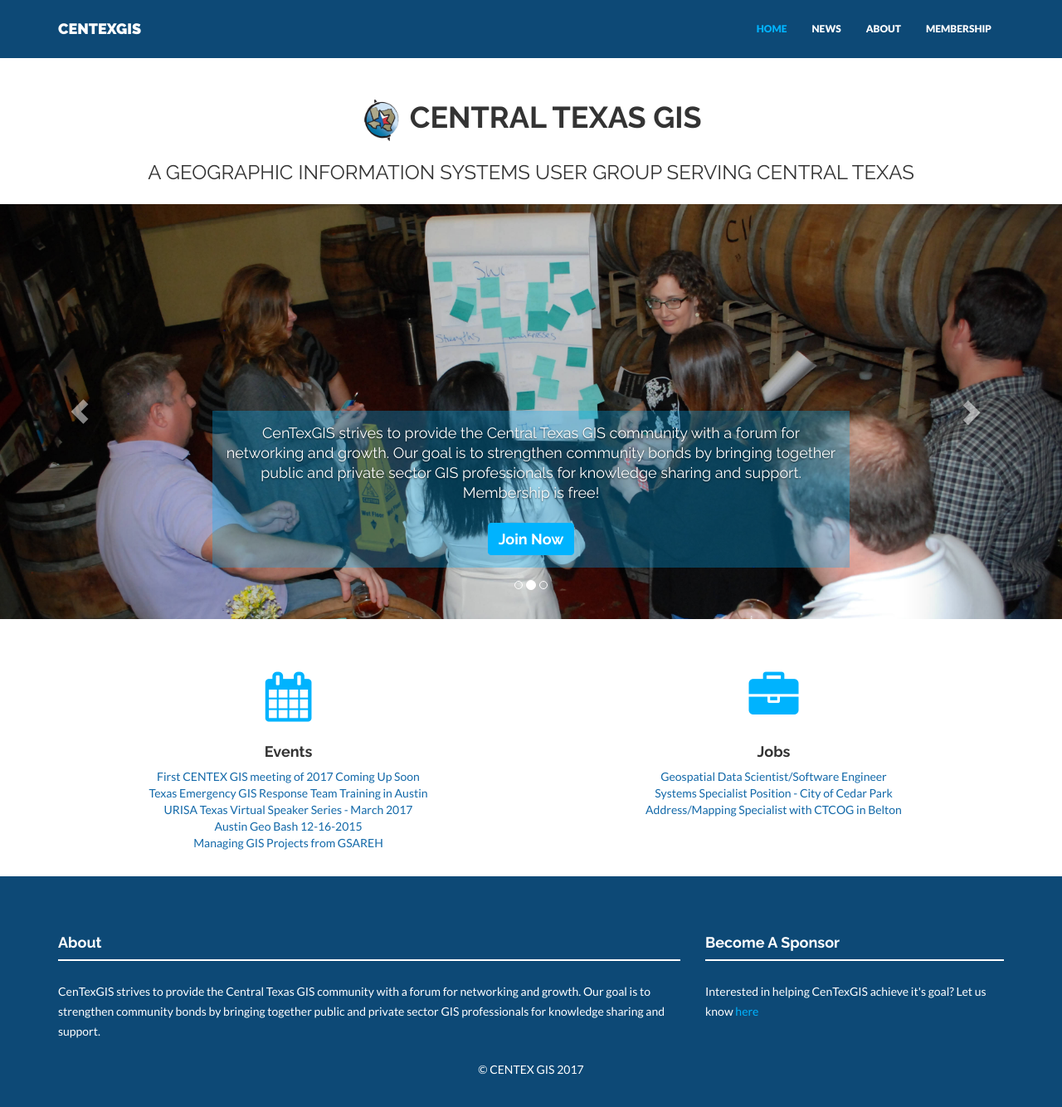
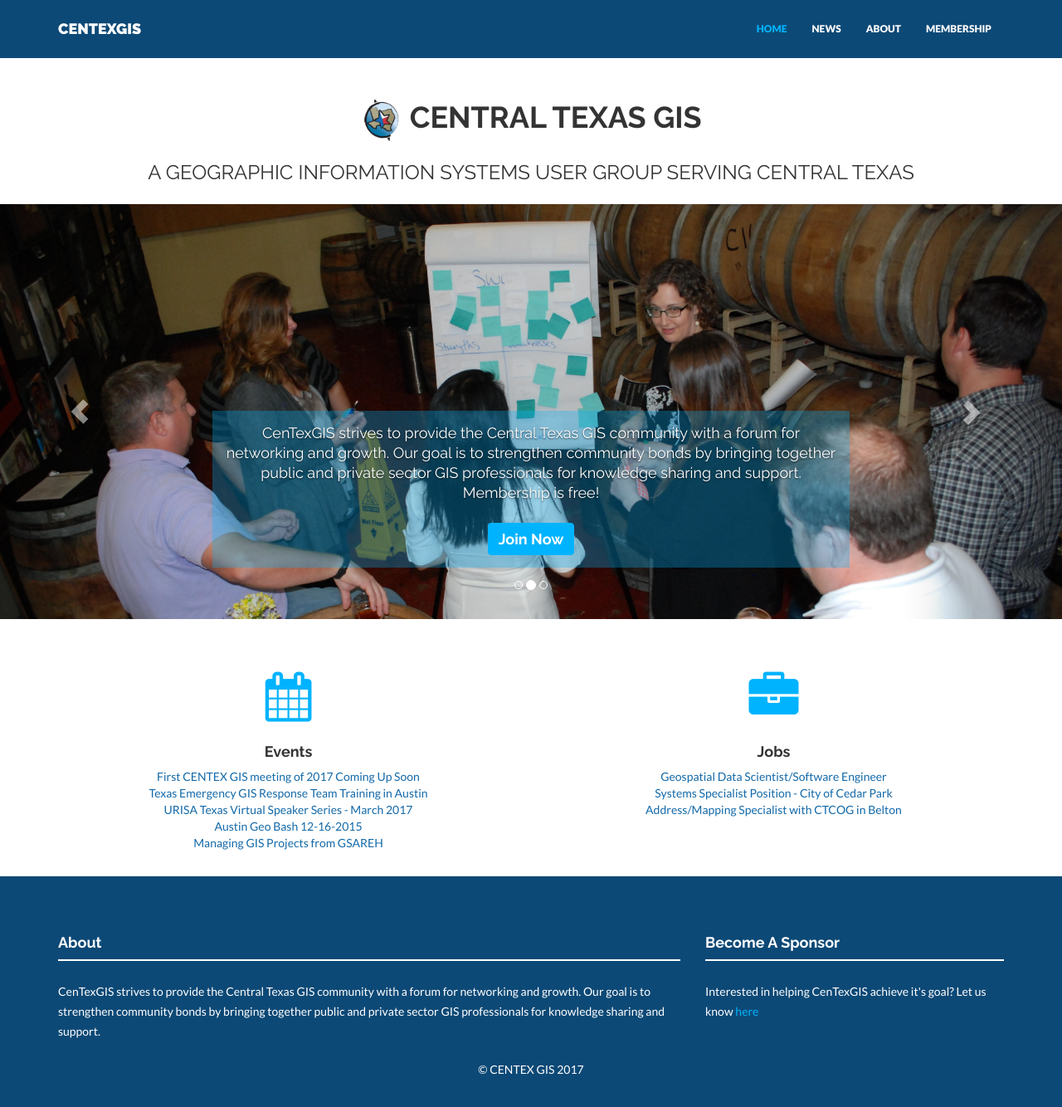
Before and after one commit to centexgis/centexgis.github.io, a Jekyll site: the page built from index.html, in a window 1280 px wide and 1373 px high. Shown: the top 1334 px of the window at 83% size. Built offline with Jekyll 4.4.1, drawn with Linux system fonts in a browser that asks for light colours; nearby versions of some CDN libraries.

Commit message:
img resize for responsiveness

```diff
--- a/_includes/header.html
+++ b/_includes/header.html
@@ -21,7 +21,7 @@
 	  <div class="carousel-inner">
 
 		<div class="item active">
-	      <a href="#"><img src="/assets/img/adelberts231.jpg"/></a>
+	      <a href="#"><img src="/assets/img/adelberts_0231.jpg"/></a>
 	      <div class="carousel-caption">
 	      	<p>CenTexGIS strives to provide the Central Texas GIS community with a forum for networking and growth. Our goal is to strengthen community bonds by bringing together public and private sector GIS professionals for knowledge sharing and support. Membership is free! </br></br>
 	      		<a class="btn btn-default" href="/contact/" role="button">Join Now</a>
@@ -30,7 +30,7 @@
 	    </div>
 
 		<div class="item">
-	      <a href="#"><img src="/assets/img/adelberts237.jpg"/></a>
+	      <a href="#"><img src="/assets/img/adelberts_0237.jpg"/></a>
 	      <div class="carousel-caption">
 	      	<p>CenTexGIS strives to provide the Central Texas GIS community with a forum for networking and growth. Our goal is to strengthen community bonds by bringing together public and private sector GIS professionals for knowledge sharing and support. Membership is free! </br></br>
 	      		<a class="btn btn-default" href="/contact/" role="button">Join Now</a>
```
Also changed, not shown: assets/img/adelberts231.jpg (deleted), assets/img/adelberts237.jpg (deleted), assets/img/adelberts_0231.jpg (added), assets/img/adelberts_0237.jpg (added).
